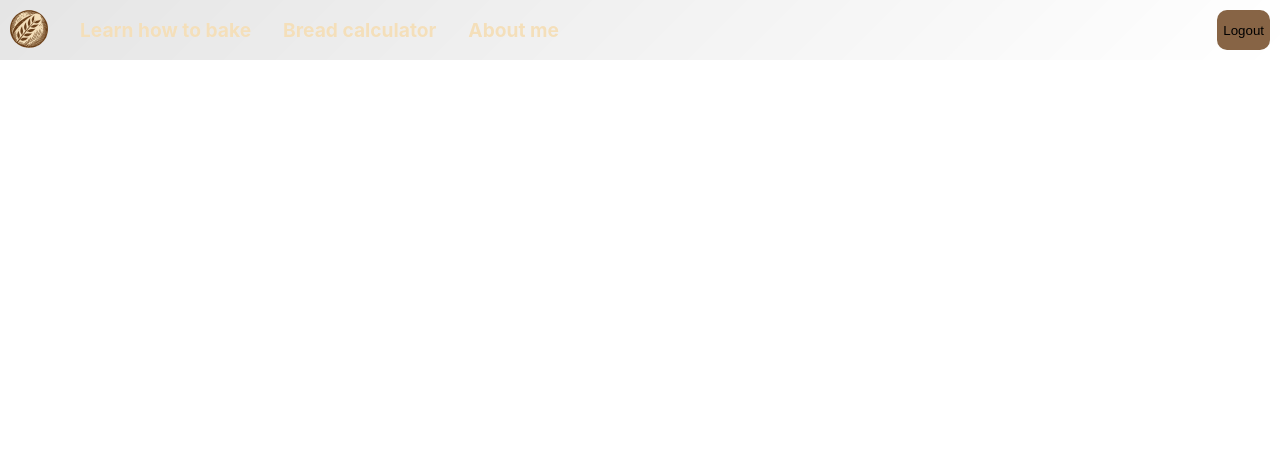
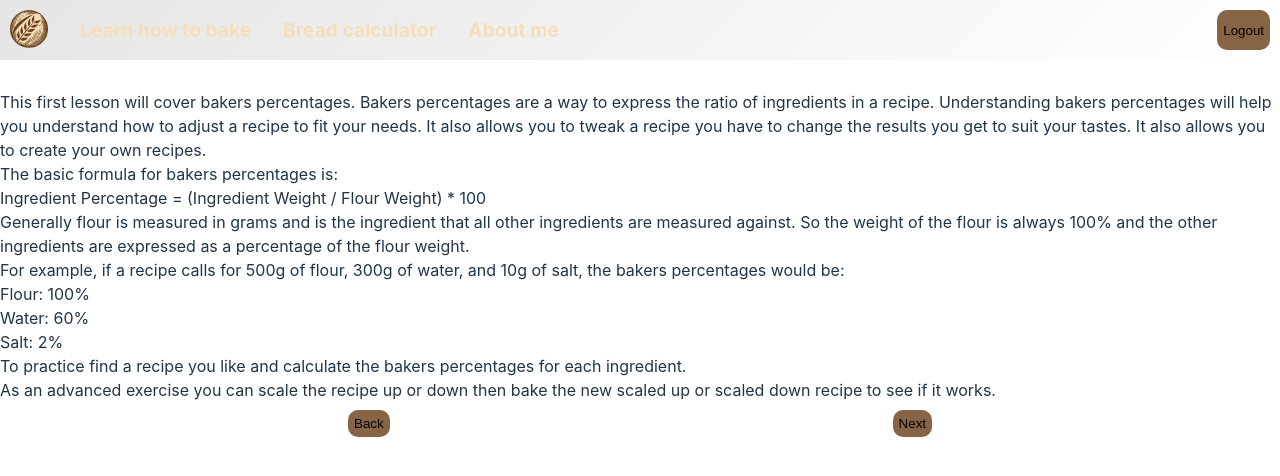
Before and after one commit to RedBrand88/principles-of-baking, a React (Vite) app: page /learning/step/1 in a window 1280 px wide. Shown: the top 476 px of the page. Built offline with nearby package versions, Linux system fonts and the light colour scheme; no server answers.

Commit message:
add step component for educational pages

```diff
--- a/src/App.tsx
+++ b/src/App.tsx
@@ -6,6 +6,7 @@ import useFetchRecipes from './Hooks/UseFetchRecipes';
 import Header from './Components/Header/header';
 import Landing from './Components/Landing/landing';
 import GetStarted from './Components/GetStarted/getStarted';
+import LearningStep from './Components/LearningStep/learningStep';
 import { BrowserRouter as Router, Route, Routes } from 'react-router-dom';
 
 export interface Ingredient {
@@ -49,6 +50,7 @@ function App() {
           <Route path="/" element={<Landing />} />
           <Route path="/tab" element={<Tab />} />
           <Route path="/learn" element={<GetStarted />} />
+          <Route path="/learning/step/:step" element={<LearningStep />} />
         </Routes>
       </Router>
     </RecipeContext.Provider>
--- a/src/Components/Button/button.css
+++ b/src/Components/Button/button.css
@@ -10,4 +10,5 @@
   border-radius: 10px;
   padding: 0.375rem;
   border: none;
+  cursor: pointer;
 }
--- a/src/Components/GetStarted/getStarted.tsx
+++ b/src/Components/GetStarted/getStarted.tsx
@@ -1,3 +1,4 @@
+import LearningFooter from '../LearningFooter/learningFooter';
 import WaveText from '../WaveText/waveText';
 import './getStarted.css';
 
@@ -53,6 +54,11 @@ const GetStarted = () => {
             <li> Remove the bread from the oven and let it cool before slicing.</li>
           </ol>
       </p>
+      <p>
+        Once you've mastered this recipe, you can start experimenting with different flours, adding seeds or nuts,
+        and trying different baking techniques. If you are interested in learning more click next.
+      </p>
+      <LearningFooter step={0} />
     </div>
   );
 }
--- /dev/null
+++ b/src/Components/LearningFooter/learningFooter.css
@@ -0,0 +1,6 @@
+.footerContainer {
+  display: flex;
+  justify-content: space-between;
+  padding: 8px;
+  width: 600px;
+}
--- /dev/null
+++ b/src/Components/LearningFooter/learningFooter.tsx
@@ -0,0 +1,38 @@
+import { useNavigate } from 'react-router-dom';
+import Button from '../Button/button';
+import './learningFooter.css';
+
+type LearningFooterProps = {
+  step: number;
+};
+
+const LearningFooter = ({ step }: LearningFooterProps) => {
+  const navigate = useNavigate();
+
+  const handleNext = () => {
+    const nextStep = step + 1;
+    navigate(`/learning/step/${nextStep}`);
+  }
+
+  const handleBack = () => {
+    const previousStep = step > 1 ? step - 1 : 0;
+    if (previousStep > 0) {
+      navigate(`/learning/step/${previousStep}`);
+    } else {
+      navigate('/learn');
+    }
+  }
+
+  return (
+    <div className='footerContainer'>
+      <div>
+        {step > 0 && <Button onClick={handleBack}>Back</Button>}
+      </div>
+      <div>
+        <Button onClick={handleNext}>Next</Button>
+      </div>
+    </div>
+  );
+};
+
+export default LearningFooter;
--- /dev/null
+++ b/src/Components/LearningStep/Step1/step1.tsx
@@ -0,0 +1,38 @@
+
+const Step1 = () => {
+  return (
+    <div>
+      <p>
+        This first lesson will cover bakers percentages. Bakers percentages are a way to express the ratio of ingredients in a recipe.
+        Understanding bakers percentages will help you understand how to adjust a recipe to fit your needs. It also allows you to tweak
+        a recipe you have to change the results you get to suit your tastes. It also allows you to create your own recipes.
+      </p>
+      <p>
+        The basic formula for bakers percentages is:
+        <ul>
+          <li>Ingredient Percentage = (Ingredient Weight / Flour Weight) * 100</li>
+        </ul>
+      </p>
+      <p>
+        Generally flour is measured in grams and is the ingredient that all other ingredients are measured against.
+        So the weight of the flour is always 100% and the other ingredients are expressed as a percentage of the flour weight.
+      </p>
+      <p>
+        For example, if a recipe calls for 500g of flour, 300g of water, and 10g of salt, the bakers percentages would be:
+        <ul>
+          <li>Flour: 100%</li>
+          <li>Water: 60%</li>
+          <li>Salt: 2%</li>
+        </ul>
+      </p>
+      <p>
+        To practice find a recipe you like and calculate the bakers percentages for each ingredient.
+      </p>
+      <p>
+        As an advanced exercise you can scale the recipe up or down then bake the new scaled up or scaled down recipe to see if it works.
+      </p>
+    </div>
+  );
+};
+
+export default Step1;
--- /dev/null
+++ b/src/Components/LearningStep/Step2/step2.tsx
@@ -0,0 +1,29 @@
+
+const Step2 = () => {
+  return (
+    <div>
+      <p>
+        The next lesson will cover dough hydration. Dough hydration is the ratio of liquid to flour in a recipe.
+      </p>
+      <p>
+        This is easy to figure out if the recipe only contains water. If you add eggs, butter, oil, or other liquids you need to add
+        those to the total liquid amount.
+      </p>
+      <p>
+        Hydration helps bread last longer, have a better crumb, and a better crust. It also helps the dough be more extensible and
+        easier to work with.
+      </p>
+      <p>
+        Not all flour can handle the same hydration levels. Whole wheat flour can handle more hydration than white flour and high protein
+        flour can handle more hydration than low protein flour. Its important to use a high protein flour if you are making a high
+        hydration dough.
+      </p>
+      <p>
+        Some breads like focaccia and ciabatta have very high hydration levels. While other breads like bagels and pretzels have very low.
+        Pay attention to the hydration levels in the recipe and adjust as needed when you want to make your own recipes.
+      </p>
+    </div>
+  );
+};
+
+export default Step2;
--- /dev/null
+++ b/src/Components/LearningStep/learningStep.css
@@ -0,0 +1,8 @@
+.stepContainer {
+  display: flex;
+  flex-direction: column;
+  align-items: center;
+  padding-top: 90px;
+  height: 100vh;
+  width: 100%;
+}
--- /dev/null
+++ b/src/Components/LearningStep/learningStep.tsx
@@ -0,0 +1,26 @@
+import { useParams } from "react-router-dom";
+import Step1 from "./Step1/step1";
+import "./learningStep.css";
+import LearningFooter from "../LearningFooter/learningFooter";
+import Step2 from "./Step2/step2";
+
+const components: { [key: string]: React.FC } = {
+  "1": Step1,
+  "2": Step2,
+};
+
+const LearningStep = () => {
+  const { step } = useParams<{ step: string }>();
+
+  //remove '1' if null return step not found
+  const StepComponent = components[step ?? '1'] ?? (() => <div>Step not found</div>);
+
+  return (
+    <div className="stepContainer">
+      <StepComponent />
+      <LearningFooter step={parseInt(step ?? '0')} />
+    </div>
+  );
+};
+
+export default LearningStep;
```
